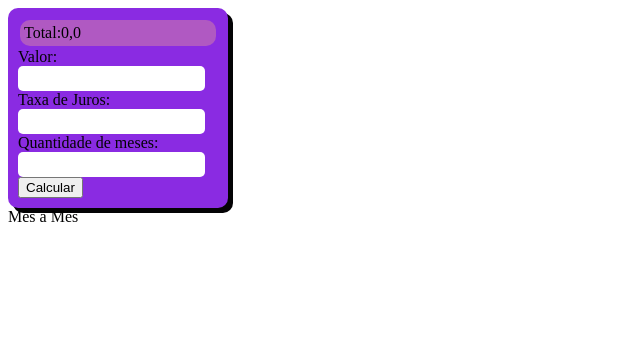
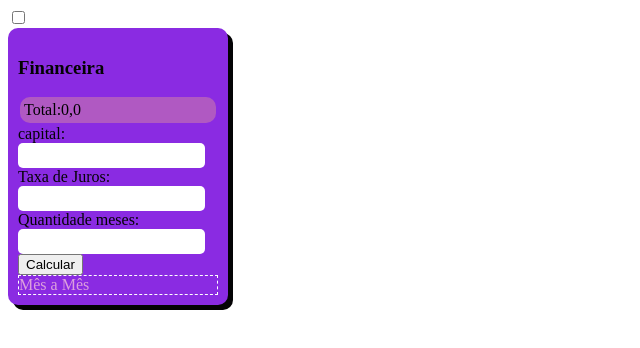
Before and after one commit to duda20baviera/primeiroi_3t, a plain HTML site: page index.html in a window 1280 px wide. Shown: the whole page, without its empty margins (0-640 px from the left). Drawn offline with Linux system fonts and the light colour scheme.

Commit message:
Update index.html

```diff
--- a/index.html
+++ b/index.html
@@ -7,23 +7,32 @@
     <title>Terceiro Trimestre</title>
     <script src="estudo.js"></script>
     <link rel="stylesheet" href="geral.css">
-
-
-
 </head>
 <body>
+  <input type="checkbox" id="calFin">
   <div class="calculadora">
+
+    <label for="calcFin">
+      <h3>Financeira</h3>
+    </label>
+
+    <div class="calcF">
 
     <div class="spResultado">
         <span id="resultado">Total:0,0</span><br>
     </div>
 
-    Valor: <input id="valor" type="text"> <br>
+    capital: <input id="valor" type="text"> <br>
     Taxa de Juros: <input id="juros" type="text"> <br>
-    Quantidade de meses: <input id="meses" type="text"> <br>
+    Quantidade meses: <input id="meses" type="text"> <br>
     <button id="btnCalc" onclick="total()">Calcular</button>
+
+    <div class="spMes">
+      <span id="mes">Mês a Mês</span>
   </div>
-    <span id="mes">Mês a Mês</span>
+  </div>
+
+
 
 </body>
 </html>
```
Lines whose indentation alone changed are shown as unchanged.
